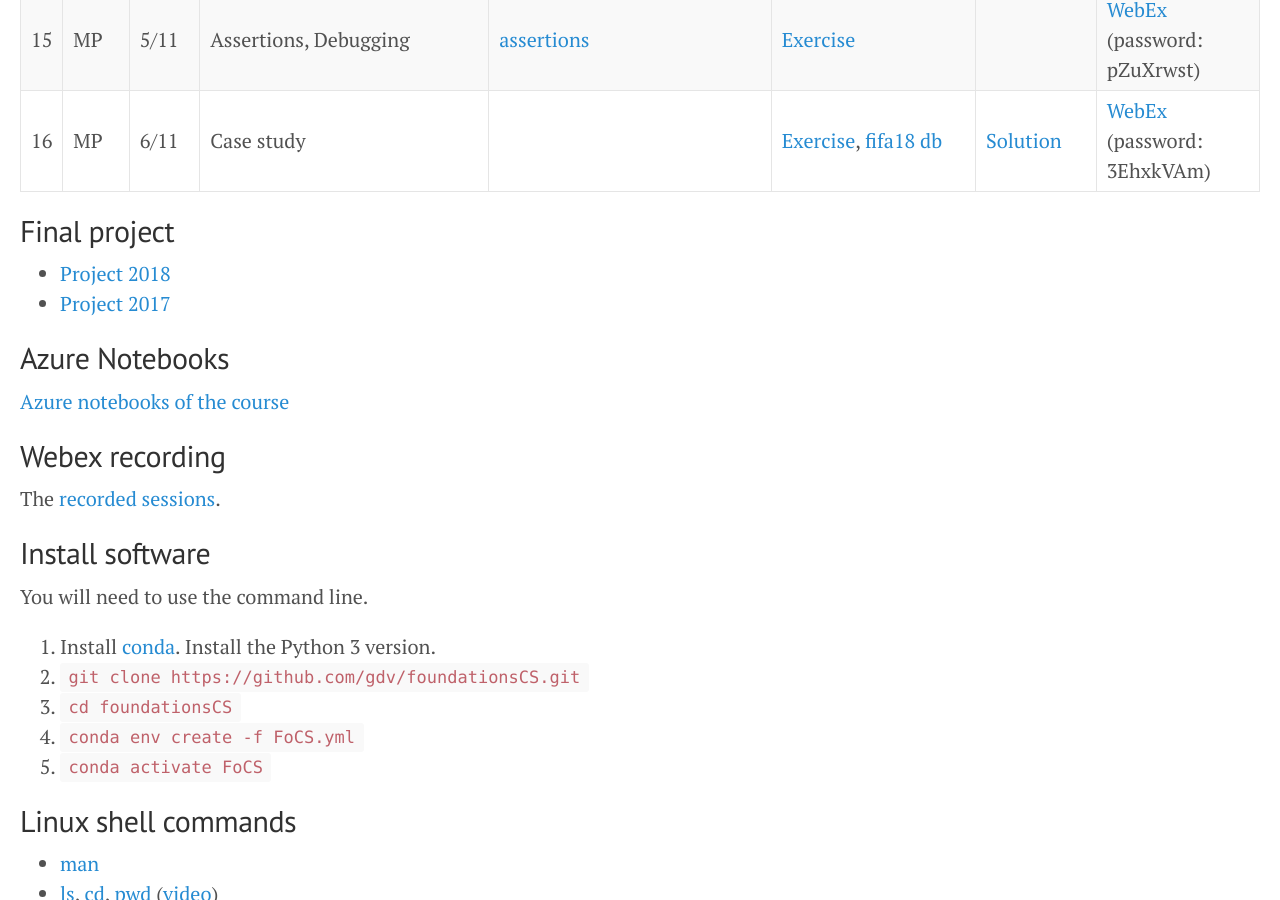
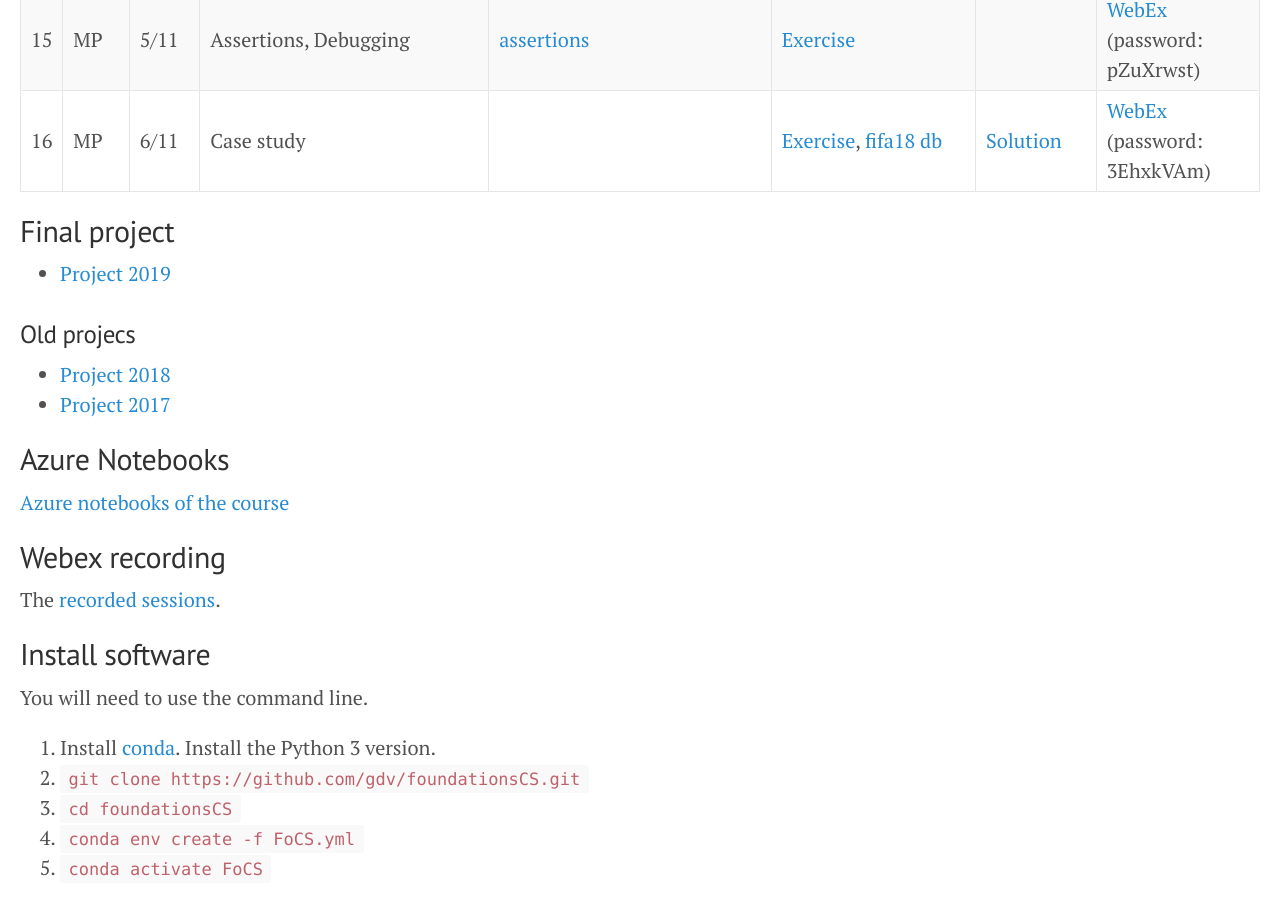
Before and after one commit to gdv/foundationsCS, a Jekyll site: the page built from docs/index.md, in a window 1280 px wide and 900 px high, scrolled down 1854 px. Built offline with Jekyll 4.4.1, drawn with Linux system fonts in a browser that asks for light colours.

Commit message:
progetto 2019

```diff
--- a/docs/index.md
+++ b/docs/index.md
@@ -28,6 +28,9 @@ title: Foundations of Computer Science (2019-20)
 
 ## Final project
 
+* [Project 2019](2019-project)
+
+### Old projecs
 * [Project 2018](2018-project)
 * [Project 2017](2017-project)
 
```
